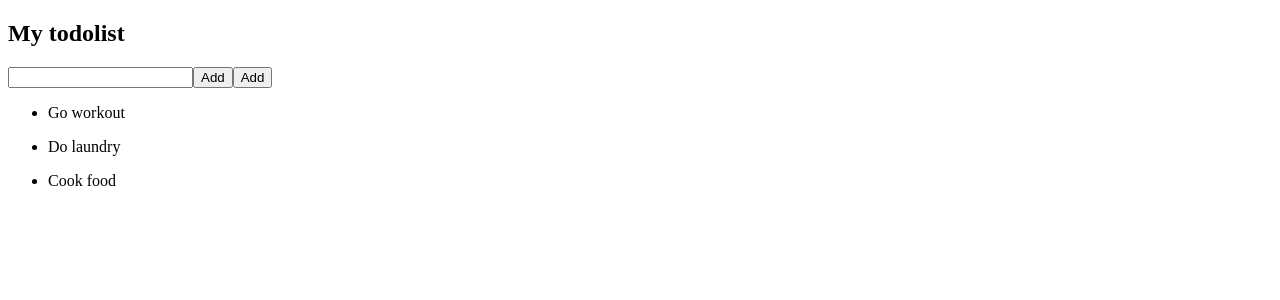
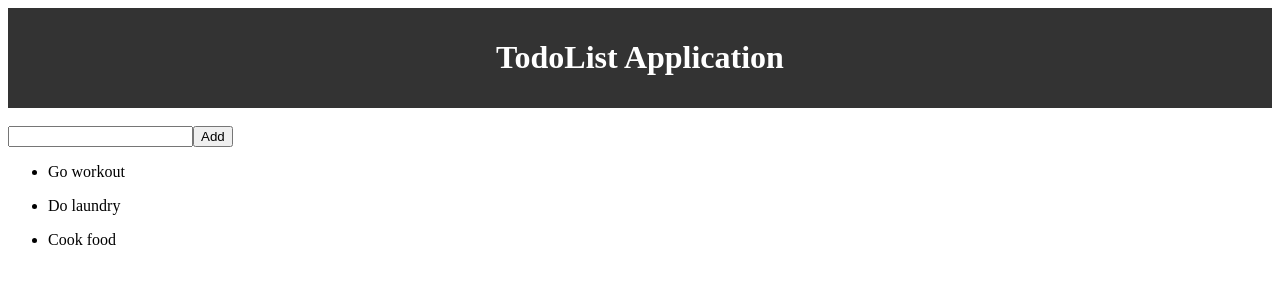
Before and after one commit to Anurag96/Vue_practice_todo, a Vue app: page / in a window 1280 px wide. Shown: the top 300 px of the page. Built offline with nearby package versions, Linux system fonts and the light colour scheme; what vue-uuid would draw is missing.

Commit message:
Added the header component

```diff
--- a/src/App.vue
+++ b/src/App.vue
@@ -1,5 +1,6 @@
 <template>
   <div id="app">
+    <Header/>
     <AddTodo v-on:add-todo="addTodo"/>
     <Todos v-bind:todos="todos"/>
   </div>
@@ -8,11 +9,14 @@
 <script>
 import Todos from './components/Todos';
 import AddTodo from './components/AddTodo';
+import Header from './components/Header';
+
 export default {
   name: 'app',
   components: {
     Todos,
-    AddTodo
+    AddTodo,
+    Header
   },
   data() {
     return {
--- a/src/components/AddTodo.vue
+++ b/src/components/AddTodo.vue
@@ -1,10 +1,10 @@
 <template>
   <div>
-    <h2>My todolist</h2>
+   <br>
     <form @submit="addTodo">
       <input type="text" v-model="title" name="title">
       <button  type="submit">Add</button>
-      <button type="submit">Add</button>
+
     </form>
   </div>
 </template>
--- /dev/null
+++ b/src/components/Header.vue
@@ -0,0 +1,26 @@
+<template>
+<header class="header">
+        <h1>
+            TodoList Application
+        </h1>
+    </header>
+</template>
+
+<script>
+export default {
+    name: "Header"
+}
+</script>
+
+<style scoped>
+.header {
+    background: #333;
+    color: #fff;
+    text-align: center;
+    padding: 10px;
+}
+.header a {
+    color: #fff;
+    padding-right: 5px;
+}
+</style>
```
